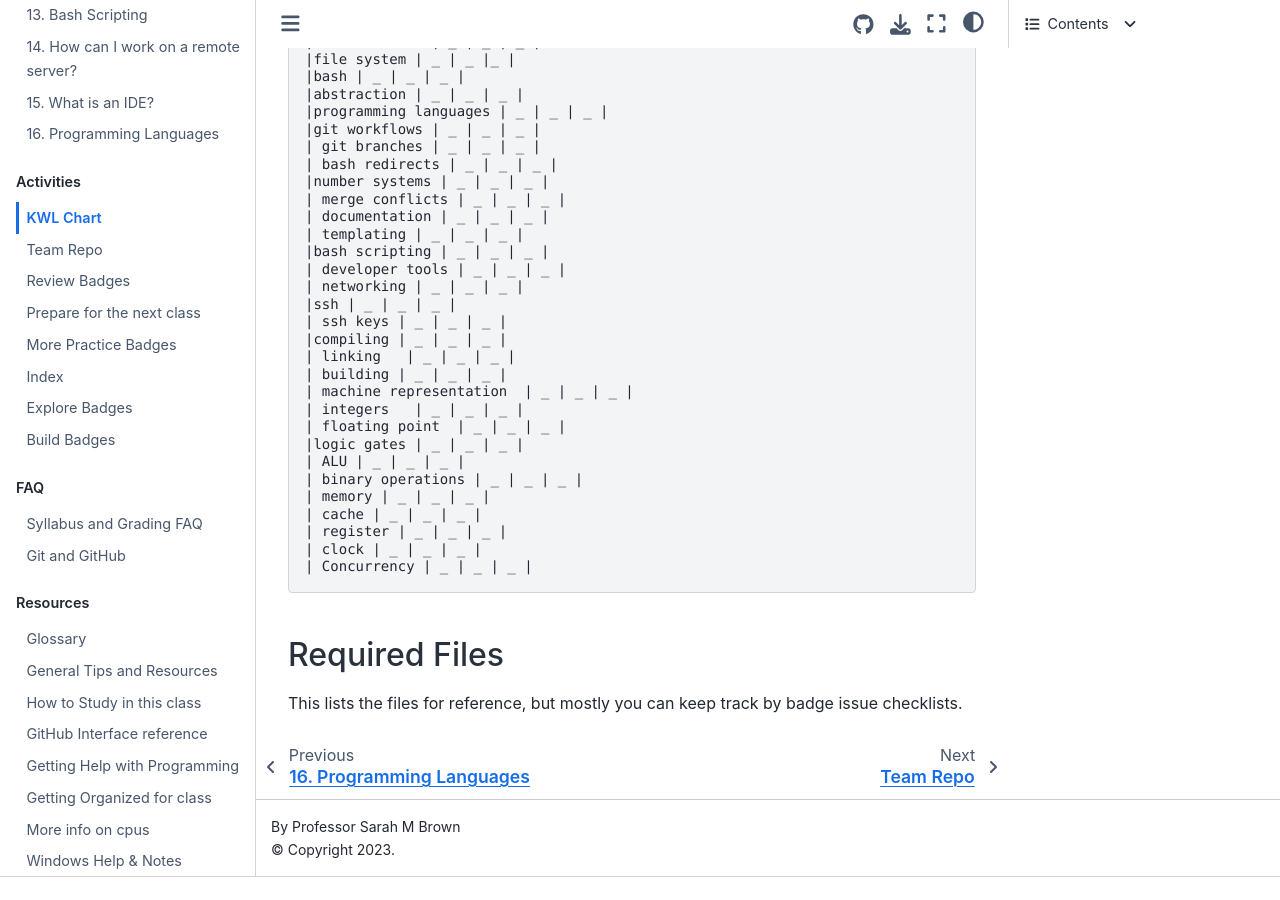
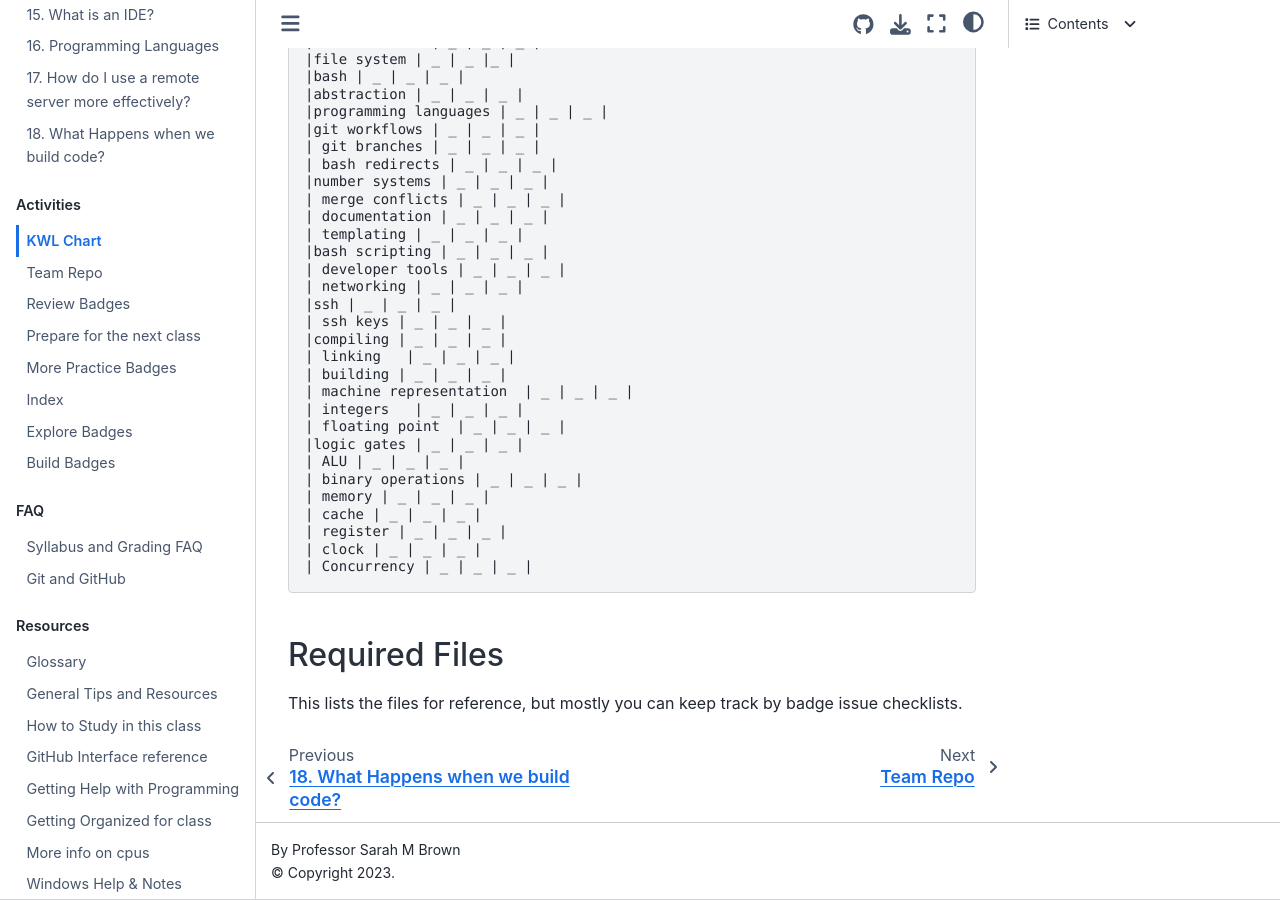
Before and after one commit to introcompsys/spring2023, a Jupyter Book: the page built from activities/kwl.md, in a window 1280 px wide and 900 px high, scrolled down 721 px. Built offline with Jupyter Book 1.0.4 settings and Sphinx 7.4.7 and the Sphinx Book theme 1.1.4, drawn with Linux system fonts in a browser that asks for light colours; before the commit the page ends 1598 px from its top, so only the background shows below that; part of the change alters nothing that is shown; some of the changed text lies outside the part shown.

Commit message:
rough notes

`````diff
--- a/_toc.yml
+++ b/_toc.yml
@@ -31,6 +31,8 @@ parts:
       - file: notes/2023-03-21
       - file: notes/2023-03-23
       - file: notes/2023-03-28
+      - file: notes/2023-03-30
+      - file: notes/2023-04-04
   - caption: Activities
     chapters:
     - file: activities/kwl
--- /dev/null
+++ b/notes/2023-03-30.md
@@ -0,0 +1,453 @@
+# How do I use a remote server more effectively?
+
+```
+ls
+```
+
+```
+example
+github-in-class-brownsarahm-1
+kwl
+seawulf
+test
+testobj.md
+tiny-book
+```
+
+
+```
+ssh -l brownsarahm seawulf.uri.edu
+```
+
+```
+brownsarahm@seawulf.uri.edu's password:
+```
+
+```
+Last failed login: Thu Mar 30 12:53:35 EDT 2023 from pool-96-238-44-82.prvdri.fios.verizon.net on ssh:notty
+There was 1 failed login attempt since the last successful login.
+Last login: Thu Mar 30 11:54:40 2023 from pool-72-87-118-171.prvdri.fios.verizon.net
+```
+
+```
+[brownsarahm@seawulf ~]$ pwd
+```
+
+```
+/home/brownsarahm
+```
+
+```
+[brownsarahm@seawulf ~]$ ls
+```
+
+```
+bash-lesson.tar.gz                           SRR307024_2.fastq
+bash-lesson.tar.gz.1                         SRR307025_1.fastq
+demo.sh                                      SRR307025_2.fastq
+dmel-all-r6.19.gtf                           SRR307026_1.fastq
+dmel_unique_protein_isoforms_fb_2016_01.tsv  SRR307026_2.fastq
+gene_association.fb                          SRR307027_1.fastq
+linecounts.txt                               SRR307027_2.fastq
+my_job.sh                                    SRR307028_1.fastq
+results                                      SRR307028_2.fastq
+slurm-23950.out                              SRR307029_1.fastq
+SRR307023_1.fastq                            SRR307029_2.fastq
+SRR307023_2.fastq                            SRR307030_1.fastq
+SRR307024_1.fastq                            SRR307030_2.fastq
+```
+
+```
+[brownsarahm@seawulf ~]$ mkdir example
+```
+
+```
+[brownsarahm@seawulf ~]$ cd example/
+```
+
+```
+[brownsarahm@seawulf example]$ pwd
+```
+
+```
+/home/brownsarahm/example
+```
+
+```
+[brownsarahm@seawulf example]$ mkdir ex2
+```
+
+```
+[brownsarahm@seawulf example]$ cd ex2/
+```
+
+```
+[brownsarahm@seawulf ex2]$ pwd
+```
+
+```
+/home/brownsarahm/example/ex2
+```
+
+```
+[brownsarahm@seawulf ex2]$ cd
+```
+
+```
+[brownsarahm@seawulf ~]$ ls -l
+```
+
+```
+total 150704
+-rw-r--r--. 1 brownsarahm spring2022-csc392 12534006 Apr 18  2021 bash-lesson.tar.gz
+-rw-r--r--. 1 brownsarahm spring2022-csc392 12534006 Apr 18  2021 bash-lesson.tar.gz.1
+-rwxr-xr-x. 1 brownsarahm spring2022-csc392       20 Oct 26 17:11 demo.sh
+-rw-r--r--. 1 brownsarahm spring2022-csc392 77426528 Jan 16  2018 dmel-all-r6.19.gtf
+-rw-r--r--. 1 brownsarahm spring2022-csc392   721242 Jan 25  2016 dmel_unique_protein_isoforms_fb_2016_01.tsv
+drwxr-xr-x. 3 brownsarahm spring2022-csc392       24 Mar 30 12:59 example
+-rw-r--r--. 1 brownsarahm spring2022-csc392 25056938 Jan 25  2016 gene_association.fb
+-rw-r--r--. 1 brownsarahm spring2022-csc392      447 Mar  8  2022 linecounts.txt
+-rw-r--r--. 1 brownsarahm spring2022-csc392       84 Mar  8  2022 my_job.sh
+drwxr-xr-x. 2 brownsarahm spring2022-csc392       10 Mar  8  2022 results
+-rw-r--r--. 1 brownsarahm spring2022-csc392       89 Mar  8  2022 slurm-23950.out
+-rw-r--r--. 1 brownsarahm spring2022-csc392  1625262 Jan 25  2016 SRR307023_1.fastq
+-rw-r--r--. 1 brownsarahm spring2022-csc392  1625262 Jan 25  2016 SRR307023_2.fastq
+-rw-r--r--. 1 brownsarahm spring2022-csc392  1625376 Jan 25  2016 SRR307024_1.fastq
+-rw-r--r--. 1 brownsarahm spring2022-csc392  1625376 Jan 25  2016 SRR307024_2.fastq
+-rw-r--r--. 1 brownsarahm spring2022-csc392  1625286 Jan 25  2016 SRR307025_1.fastq
+-rw-r--r--. 1 brownsarahm spring2022-csc392  1625286 Jan 25  2016 SRR307025_2.fastq
+-rw-r--r--. 1 brownsarahm spring2022-csc392  1625302 Jan 25  2016 SRR307026_1.fastq
+-rw-r--r--. 1 brownsarahm spring2022-csc392  1625302 Jan 25  2016 SRR307026_2.fastq
+-rw-r--r--. 1 brownsarahm spring2022-csc392  1625312 Jan 25  2016 SRR307027_1.fastq
+-rw-r--r--. 1 brownsarahm spring2022-csc392  1625312 Jan 25  2016 SRR307027_2.fastq
+-rw-r--r--. 1 brownsarahm spring2022-csc392  1625338 Jan 25  2016 SRR307028_1.fastq
+-rw-r--r--. 1 brownsarahm spring2022-csc392  1625338 Jan 25  2016 SRR307028_2.fastq
+-rw-r--r--. 1 brownsarahm spring2022-csc392  1625390 Jan 25  2016 SRR307029_1.fastq
+-rw-r--r--. 1 brownsarahm spring2022-csc392  1625390 Jan 25  2016 SRR307029_2.fastq
+-rw-r--r--. 1 brownsarahm spring2022-csc392  1625318 Jan 25  2016 SRR307030_1.fastq
+-rw-r--r--. 1 brownsarahm spring2022-csc392  1625318 Jan 25  2016 SRR307030_2.fastq
+```
+
+```
+[brownsarahm@seawulf ~]$ ls -l --block-size=M
+```
+
+```
+total 148M
+-rw-r--r--. 1 brownsarahm spring2022-csc392 12M Apr 18  2021 bash-lesson.tar.gz
+-rw-r--r--. 1 brownsarahm spring2022-csc392 12M Apr 18  2021 bash-lesson.tar.gz.1
+-rwxr-xr-x. 1 brownsarahm spring2022-csc392  1M Oct 26 17:11 demo.sh
+-rw-r--r--. 1 brownsarahm spring2022-csc392 74M Jan 16  2018 dmel-all-r6.19.gtf
+-rw-r--r--. 1 brownsarahm spring2022-csc392  1M Jan 25  2016 dmel_unique_protein_isoforms_fb_2016_01.tsv
+drwxr-xr-x. 3 brownsarahm spring2022-csc392  1M Mar 30 12:59 example
+-rw-r--r--. 1 brownsarahm spring2022-csc392 24M Jan 25  2016 gene_association.fb
+-rw-r--r--. 1 brownsarahm spring2022-csc392  1M Mar  8  2022 linecounts.txt
+-rw-r--r--. 1 brownsarahm spring2022-csc392  1M Mar  8  2022 my_job.sh
+drwxr-xr-x. 2 brownsarahm spring2022-csc392  1M Mar  8  2022 results
+-rw-r--r--. 1 brownsarahm spring2022-csc392  1M Mar  8  2022 slurm-23950.out
+-rw-r--r--. 1 brownsarahm spring2022-csc392  2M Jan 25  2016 SRR307023_1.fastq
+-rw-r--r--. 1 brownsarahm spring2022-csc392  2M Jan 25  2016 SRR307023_2.fastq
+-rw-r--r--. 1 brownsarahm spring2022-csc392  2M Jan 25  2016 SRR307024_1.fastq
+-rw-r--r--. 1 brownsarahm spring2022-csc392  2M Jan 25  2016 SRR307024_2.fastq
+-rw-r--r--. 1 brownsarahm spring2022-csc392  2M Jan 25  2016 SRR307025_1.fastq
+-rw-r--r--. 1 brownsarahm spring2022-csc392  2M Jan 25  2016 SRR307025_2.fastq
+-rw-r--r--. 1 brownsarahm spring2022-csc392  2M Jan 25  2016 SRR307026_1.fastq
+-rw-r--r--. 1 brownsarahm spring2022-csc392  2M Jan 25  2016 SRR307026_2.fastq
+-rw-r--r--. 1 brownsarahm spring2022-csc392  2M Jan 25  2016 SRR307027_1.fastq
+-rw-r--r--. 1 brownsarahm spring2022-csc392  2M Jan 25  2016 SRR307027_2.fastq
+-rw-r--r--. 1 brownsarahm spring2022-csc392  2M Jan 25  2016 SRR307028_1.fastq
+-rw-r--r--. 1 brownsarahm spring2022-csc392  2M Jan 25  2016 SRR307028_2.fastq
+-rw-r--r--. 1 brownsarahm spring2022-csc392  2M Jan 25  2016 SRR307029_1.fastq
+-rw-r--r--. 1 brownsarahm spring2022-csc392  2M Jan 25  2016 SRR307029_2.fastq
+-rw-r--r--. 1 brownsarahm spring2022-csc392  2M Jan 25  2016 SRR307030_1.fastq
+-rw-r--r--. 1 brownsarahm spring2022-csc392  2M Jan 25  2016 SRR307030_2.fastq
+```
+
+```
+[brownsarahm@seawulf ~]$ exit
+```
+
+```
+logout
+```
+
+```
+Connection to seawulf.uri.edu closed.
+```
+## Creating SSH Keys
+
+
+
+```
+ssh-keygen -f ~/seawulf -t rsa -b 1024
+```
+
+```
+Generating public/private rsa key pair.
+/Users/brownsarahm/seawulf already exists.
+Overwrite (y/n)? y
+Enter passphrase (empty for no passphrase):
+Enter same passphrase again:
+Your identification has been saved in /Users/brownsarahm/seawulf.
+Your public key has been saved in /Users/brownsarahm/seawulf.pub.
+The key fingerprint is:
+SHA256:NK9gJGqWW4E2B5AI6Alb7+34JGYQ2QS7BpCM081WQfU brownsarahm@Sarahs-MBP
+The key's randomart image is:
++---[RSA 1024]----+
+|X=o+.o+o.        |
+|X.oB+    .       |
+|++Oo= . o E      |
+|.= B.+ . o       |
+|  O...o S .      |
+| + +.... .       |
+|  . +o. .        |
+|   o.o.          |
+|     ..          |
++----[SHA256]-----+
+```
+
+
+```
+ssh-copy-id -i ~/seawulf brownsarahm@seawulf.uri.edu
+```
+
+```
+/usr/bin/ssh-copy-id: INFO: Source of key(s) to be installed: "/Users/brownsarahm/seawulf.pub"
+/usr/bin/ssh-copy-id: INFO: attempting to log in with the new key(s), to filter out any that are already installed
+/usr/bin/ssh-copy-id: INFO: 1 key(s) remain to be installed -- if you are prompted now it is to install the new keys
+brownsarahm@seawulf.uri.edu's password:
+
+Number of key(s) added:        1
+
+Now try logging into the machine, with:   "ssh 'brownsarahm@seawulf.uri.edu'"
+and check to make sure that only the key(s) you wanted were added.
+
+```
+
+## Logging in
+
+```
+ssh brownsarahm@seawulf.uri.edu
+```
+
+```
+brownsarahm@seawulf.uri.edu's password:
+Last login: Thu Mar 30 13:18:24 2023 from pool-72-87-118-171.prvdri.fios.verizon.net
+```
+
+```
+[brownsarahm@seawulf ~]$ pwd
+```
+
+```
+/home/brownsarahm
+```
+
+```
+[brownsarahm@seawulf ~]$ lshw
+```
+
+```
+WARNING: you should run this program as super-user.
+seawulf.uri.edu
+    description: Computer
+    width: 64 bits
+    capabilities: smp vsyscall32
+  *-core
+       description: Motherboard
+       physical id: 0
+     *-memory
+          description: System memory
+          physical id: 0
+          size: 32GiB
+     *-cpu:0
+          product: Intel(R) Xeon(R) CPU E5-2650 v4 @ 2.20GHz
+          vendor: Intel Corp.
+          vendor_id: GenuineIntel
+          physical id: 1
+          bus info: cpu@0
+          version: 6.79.1
+          size: 1200MHz
+          capacity: 2900MHz
+          width: 64 bits
+          capabilities: fpu fpu_exception wp vme de pse tsc msr pae mce cx8 apic sep mtrr pge mca cmov pat pse36 clflush dts acpi mmx fxsr sse sse2 ss ht tm pbe syscall nx pdpe1gb rdtscp x86-64 constant_tsc arch_perfmon pebs bts rep_good nopl xtopology nonstop_tsc aperfmperf eagerfpu pni pclmulqdq dtes64 monitor ds_cpl vmx smx est tm2 ssse3 sdbg fma cx16 xtpr pdcm pcid dca sse4_1 sse4_2 x2apic movbe popcnt tsc_deadline_timer aes xsave avx f16c rdrand lahf_lm abm 3dnowprefetch epb cat_l3 cdp_l3 invpcid_single intel_ppin intel_pt ibrs ibpb stibp tpr_shadow vnmi flexpriority ept vpid fsgsbase tsc_adjust bmi1 hle avx2 smep bmi2 erms invpcid rtm cqm rdt_a rdseed adx smap xsaveopt cqm_llc cqm_occup_llc cqm_mbm_total cqm_mbm_local dtherm ida arat pln pts spec_ctrl intel_stibp cpufreq
+````
+
+Truncated output
+
+```
+[brownsarahm@seawulf ~]$ interactive
+```
+
+```
+salloc: Granted job allocation 26471
+salloc: Waiting for resource configuration
+salloc: Nodes n005 are ready for job
+```
+
+```
+[brownsarahm@n005 ~]$ ls
+bash-lesson.tar.gz                           SRR307024_2.fastq
+bash-lesson.tar.gz.1                         SRR307025_1.fastq
+demo.sh                                      SRR307025_2.fastq
+dmel-all-r6.19.gtf                           SRR307026_1.fastq
+dmel_unique_protein_isoforms_fb_2016_01.tsv  SRR307026_2.fastq
+example                                      SRR307027_1.fastq
+gene_association.fb                          SRR307027_2.fastq
+linecounts.txt                               SRR307028_1.fastq
+my_job.sh                                    SRR307028_2.fastq
+results                                      SRR307029_1.fastq
+slurm-23950.out                              SRR307029_2.fastq
+SRR307023_1.fastq                            SRR307030_1.fastq
+SRR307023_2.fastq                            SRR307030_2.fastq
+SRR307024_1.fastq
+```
+
+```
+[brownsarahm@n005 ~]$ cat demo.sh
+```
+
+```
+echo 'script works'
+```
+
+```
+[brownsarahm@n005 ~]$ ./demo.sh
+```
+
+```
+script works
+```
+
+```
+[brownsarahm@n005 ~]$ ls my_job.sh
+```
+
+```
+my_job.sh
+```
+
+```
+[brownsarahm@n005 ~]$ cat my_job.sh
+```
+
+```
+#!/bin/bash
+#SBATCH -t 1:00:00
+#SBATCH --nodes=1 --ntasks-per-node=1
+./single_job
+```
+
+```
+[brownsarahm@n005 ~]$ exit
+```
+
+```
+logout
+```
+
+```
+salloc: Relinquishing job allocation 26471
+```
+
+```
+[brownsarahm@seawulf ~]$ interactive -t 0:03:00
+```
+
+```
+Usage: interactive [-c] [-p] [-J] [-w]
+
+Optional arguments:
+    -c: number of CPU cores to request (default: 1)
+    -p: partition to run job in (default: general)
+    -J: job name (default: interactive)
+    -w: node name
+
+NB: interactive jobs have a time limit of 8 hours.
+
+Written by: Alan Orth <a.orth@cgiar.org>
+```
+
+```
+[brownsarahm@seawulf ~]$ interactive -c 4
+```
+
+```
+salloc: Granted job allocation 26490
+salloc: Waiting for resource configuration
+salloc: Nodes n005 are ready for job
+```
+
+```
+[brownsarahm@n005 ~]$ exit
+```
+
+```
+logout
+```
+
+```
+salloc: Relinquishing job allocation 26490
+```
+
+```
+[brownsarahm@seawulf ~]$ interactive
+```
+
+```
+salloc: Granted job allocation 26499
+salloc: Waiting for resource configuration
+salloc: Nodes n005 are ready for job
+```
+
+```
+[brownsarahm@n005 ~]$ python3
+```
+
+```
+Python 3.6.8 (default, Nov 16 2020, 16:55:22)
+[GCC 4.8.5 20150623 (Red Hat 4.8.5-44)] on linux
+Type "help", "copyright", "credits" or "license" for more information.
+>>> 4+3
+7
+>>> exit
+Use exit() or Ctrl-D (i.e. EOF) to exit
+>>> exit()(
+... )
+```
+
+```
+[brownsarahm@n005 ~]$ exit
+```
+
+```
+logout
+salloc: Relinquishing job allocation 26499
+```
+
+```
+[brownsarahm@seawulf ~]$ exit
+```
+
+```
+logout
+Connection to seawulf.uri.edu closed.
+```
+
+
+```{important}
+No badges today
+```
+
+
+## Experience Report Evidence
+
+Create ssh keys
+
+## Questions After Today's Class
+
+```{admonition} Post via PR
+:class: community
+
+Submit a PR to the course website with your question as a level 3 heading for one community badge and with an attempted answer (I'll check it before merging it) for two community badges
+```
--- a/notes/2023-04-04.md
+++ b/notes/2023-04-04.md
@@ -1,5 +1,8 @@
-```
+# What Happens when we build code?
 
+## Using SSH Keys
+
+To use it we use he `-i` option and then the path to the private key file
 
 ```
 ssh -i ~/seawulf brownsarahm@seawulf.uri.edu
@@ -7,28 +10,66 @@ ssh -i ~/seawulf brownsarahm@seawulf.uri.edu
 
 ```
 Last login: Tue Apr  4 11:53:06 2023 from 172.20.207.131
+```
+
+For today, we will use an interactive session
+```
 [brownsarahm@seawulf ~]$ interactive
+```
+
+```
 salloc: Granted job allocation 26525
 salloc: Waiting for resource configuration
 salloc: Nodes n005 are ready for job
+```
+We will make an empty directory to work in for today.
+```
 [brownsarahm@n005 ~]$ mkdir compilec
 [brownsarahm@n005 ~]$ cd compilec/
 [brownsarahm@n005 compilec]$ ls
+```
+
+## A simple program
+
+```
 [brownsarahm@n005 compilec]$ nano hello.c
-[brownsarahm@n005 compilec]$ cat hello.c
+```
+
+```C
 #include <stdio.h>
 void main () {
 
  printf("Hello world\n");
 
 }
+```
+We will see this is the only file in the folder
+```
 [brownsarahm@n005 compilec]$ ls
+```
+
+```
 hello.c
-[brownsarahm@n005 compilec]$ nano hello.c
+```
+
+
+```
 [brownsarahm@n005 compilec]$ gcc -E hello.c -o hello.i
+```
+
+```
 [brownsarahm@n005 compilec]$ ls
+```
+
+```
 hello.c  hello.i
+```
+
+```
 [brownsarahm@n005 compilec]$ cat hello.i | head
+```
+
+```
 # 1 "hello.c"
 # 1 "<built-in>"
 # 1 "<command-line>"
@@ -39,14 +80,26 @@ hello.c  hello.i
 # 27 "/usr/include/stdio.h" 3 4
 # 1 "/usr/include/features.h" 1 3 4
 # 375 "/usr/include/features.h" 3 4
+```
+
+```
 [brownsarahm@n005 compilec]$ cat hello.c
+```
+
+```C
 #include <stdio.h>
 void main () {
 
  printf("Hello world\n");
 
 }
+```
+
+```
 [brownsarahm@n005 compilec]$ cat hello.i | tail
+```
+
+```C
 
 extern void funlockfile (FILE *__stream) __attribute__ ((__nothrow__ , __leaf__));
 # 943 "/usr/include/stdio.h" 3 4
@@ -57,14 +110,41 @@ void main () {
  printf("Hello world\n");
 
 }
+```
+
+```
 [brownsarahm@n005 compilec]$ cat hello.i | wc -l
+```
+
+```
 842
+```
+
+```
 [brownsarahm@n005 compilec]$ cat hello.c | wc -l
+```
+
+```
 6
+```
+
+```
 [brownsarahm@n005 compilec]$ gcc -S hello.i
+```
+
+```
 [brownsarahm@n005 compilec]$ ls
+```
+
+```
 hello.c  hello.i  hello.s
+```
+
+```
 [brownsarahm@n005 compilec]$ cat hello.s
+```
+
+```
 	.file	"hello.c"
 	.section	.rodata
 .LC0:
@@ -90,17 +170,38 @@ main:
 	.size	main, .-main
 	.ident	"GCC: (GNU) 4.8.5 20150623 (Red Hat 4.8.5-44)"
 	.section	.note.GNU-stack,"",@progbits
+```
+
+```
 [brownsarahm@n005 compilec]$ cat hello.c
+```
+
+```C
 #include <stdio.h>
 void main () {
 
  printf("Hello world\n");
 
 }
+```
+
+```
 [brownsarahm@n005 compilec]$ gcc -c hello.s -o hello.o
+```
+
+```
 [brownsarahm@n005 compilec]$ ls
+```
+
+```
 hello.c  hello.i  hello.o  hello.s
+```
+
+```
 [brownsarahm@n005 compilec]$ cat hello.o
+```
+
+```
 ELF>?@@
 UH???]?Hello worldGCC: (GNU) 4.8.5 20150623 (Red Hat 4.8.5-44)zRx
 K                                                               A?C
@@ -112,12 +213,33 @@ K                                                               A?C
      90\.B?W?R@
 ?
 	?0a[brownsarahm@n005 compilec]$
+```
+
+```
 [brownsarahm@n005 compilec]$ gcc -o hello hello.o -lm
+```
+
+```
 [brownsarahm@n005 compilec]$ ls
+```
+
+```
 hello  hello.c  hello.i  hello.o  hello.s
+```
+
+```
 [brownsarahm@n005 compilec]$ ./hello
+```
+
+```
 Hello world
+```
+
+```
 [brownsarahm@n005 compilec]$ ls -la
+```
+
+```
 total 48
 drwxr-xr-x 2 brownsarahm spring2022-csc392    98 Apr  4 13:29 .
 drwx------ 7 brownsarahm spring2022-csc392  4096 Apr  4 13:01 ..
@@ -126,12 +248,33 @@ drwx------ 7 brownsarahm spring2022-csc392  4096 Apr  4 13:01 ..
 -rw-r--r-- 1 brownsarahm spring2022-csc392 16865 Apr  4 13:07 hello.i
 -rw-r--r-- 1 brownsarahm spring2022-csc392  1496 Apr  4 13:24 hello.o
 -rw-r--r-- 1 brownsarahm spring2022-csc392   433 Apr  4 13:14 hello.s
+```
+
+```
 [brownsarahm@n005 compilec]$ ls
+```
+
+```
 hello  hello.c  hello.i  hello.o  hello.s
+```
+
+```
 [brownsarahm@n005 compilec]$ rm hello.i hello.s hello.o hello
+```
+
+```
 [brownsarahm@n005 compilec]$ ls
+```
+
+```
 hello.c
+```
+
+```
 [brownsarahm@n005 compilec]$ gcc --help
+```
+
+```
 Usage: gcc [options] file...
 Options:
   -pass-exit-codes         Exit with highest error code from a phase
@@ -192,27 +335,42 @@ Options starting with -g, -f, -m, -O, -W, or --param are automatically
 
 For bug reporting instructions, please see:
 <http://bugzilla.redhat.com/bugzilla>.
+```
+
+```
 [brownsarahm@n005 compilec]$ gcc -Wall -g -o hello hello.c -lm
+```
+
+```
 hello.c:2:6: warning: return type of ‘main’ is not ‘int’ [-Wmain]
  void main () {
       ^
+```
+
+```
 [brownsarahm@n005 compilec]$ ls
+```
+
+```
 hello  hello.c
+```
+
+## Working with Multiple Files
+```
 [brownsarahm@n005 compilec]$ nano main.c
+```
+
+```
 [brownsarahm@n005 compilec]$ nano help.c
-[brownsarahm@n005 compilec]$ cat main.c
+```
+
+```C
 /* Used to illustrate separate compilation.
-
 Created: Joe Zachary, October 22, 1992
 Modified:
-
 */
 
-
-
 #include <stdio.h>
-
-
 
 void main () {
  int n;
@@ -221,7 +379,10 @@ void main () {
  printf("The sum of the first n integers is %d\n", sum(n));
  printf("The product of the first n integers is %d\n", product(n));
 }
-[brownsarahm@n005 compilec]$ cat help.c
+```
+
+and `help.c`
+```C
 /* Used to illustrate separate compilation
 
 Created: Joe Zachary, October 22, 1992
@@ -251,7 +412,13 @@ int product (int n) {
   total *= i;
  return(total);
 }
+```
+
+```
 [brownsarahm@n005 compilec]$ gcc -Wall -g -c main.c
+```
+
+```
 main.c:14:6: warning: return type of ‘main’ is not ‘int’ [-Wmain]
  void main () {
       ^
@@ -262,18 +429,21 @@ main.c:18:2: warning: implicit declaration of function ‘sum’ [-Wimplicit-fun
 main.c:19:2: warning: implicit declaration of function ‘product’ [-Wimplicit-function-declaration]
   printf("The product of the first n integers is %d\n", product(n));
   ^
+```
+
+```
 [brownsarahm@n005 compilec]$ nano main.c
-[brownsarahm@n005 compilec]$ cat main.
-cat: main.: No such file or directory
+```
+
+```
 [brownsarahm@n005 compilec]$ cat main.c
+```
+
+```C
 /* Used to illustrate separate compilation.
-
 Created: Joe Zachary, October 22, 1992
 Modified:
-
 */
-
-
 
 #include <stdio.h>
 int sum(int n);
@@ -287,39 +457,86 @@ void main () {
  printf("The sum of the first n integers is %d\n", sum(n));
  printf("The product of the first n integers is %d\n", product(n));
 }
+```
+
+```
 [brownsarahm@n005 compilec]$ gcc -Wall -g -c main.c
+```
+
+```
 main.c:15:6: warning: return type of ‘main’ is not ‘int’ [-Wmain]
  void main () {
       ^
+```
+
+```
 [brownsarahm@n005 compilec]$ gcc -Wall -g -c help.c
+```
+
+```
 [brownsarahm@n005 compilec]$ ls
+```
+
+```
 hello  hello.c  help.c  help.o  main.c  main.o
+```
+
+```
 [brownsarahm@n005 compilec]$ gcc -o demo main.o help.o -lm
+```
+
+```
 [brownsarahm@n005 compilec]$ ls
+```
+
+```
 demo  hello  hello.c  help.c  help.o  main.c  main.o
+```
+
+```
 [brownsarahm@n005 compilec]$ ./demo
+```
+
+```
 Please enter a small positive integer: 3
 The sum of the first n integers is 6
 The product of the first n integers is 6
+```
+
+```
 [brownsarahm@n005 compilec]$ ./demo 6
+```
+
+```
 Please enter a small positive integer: 6
 The sum of the first n integers is 21
 The product of the first n integers is 720
+```
+
+```
 [brownsarahm@n005 compilec]$ exit
+```
+
+```
 logout
 srun: error: n005: task 0: Exited with exit code 43
 salloc: Relinquishing job allocation 26525
+```
+
+```
 [brownsarahm@seawulf ~]$ exit
+```
+
+```
 logout
 Connection to seawulf.uri.edu closed.
 ```
 
 
+```{important}
+To make up for missing the badges on Thursday last week, today's badges are integrative-3. Each will count as 3.
 ```
 
-```
-
-```
 ## Review today's class
 
 ```{include} ../_review/2023-04-04.md
@@ -343,4 +560,12 @@ Connection to seawulf.uri.edu closed.
 
 ## Experience Report Evidence
 
+use scp (see badge for instructions) and download the files created in class.
+
 ## Questions After Today's Class
+
+```{admonition} Post via PR
+:class: community
+
+Submit a PR to the course website with your question as a level 3 heading for one community badge and with an attempted answer (I'll check it before merging it) for two community badges
+```
`````
